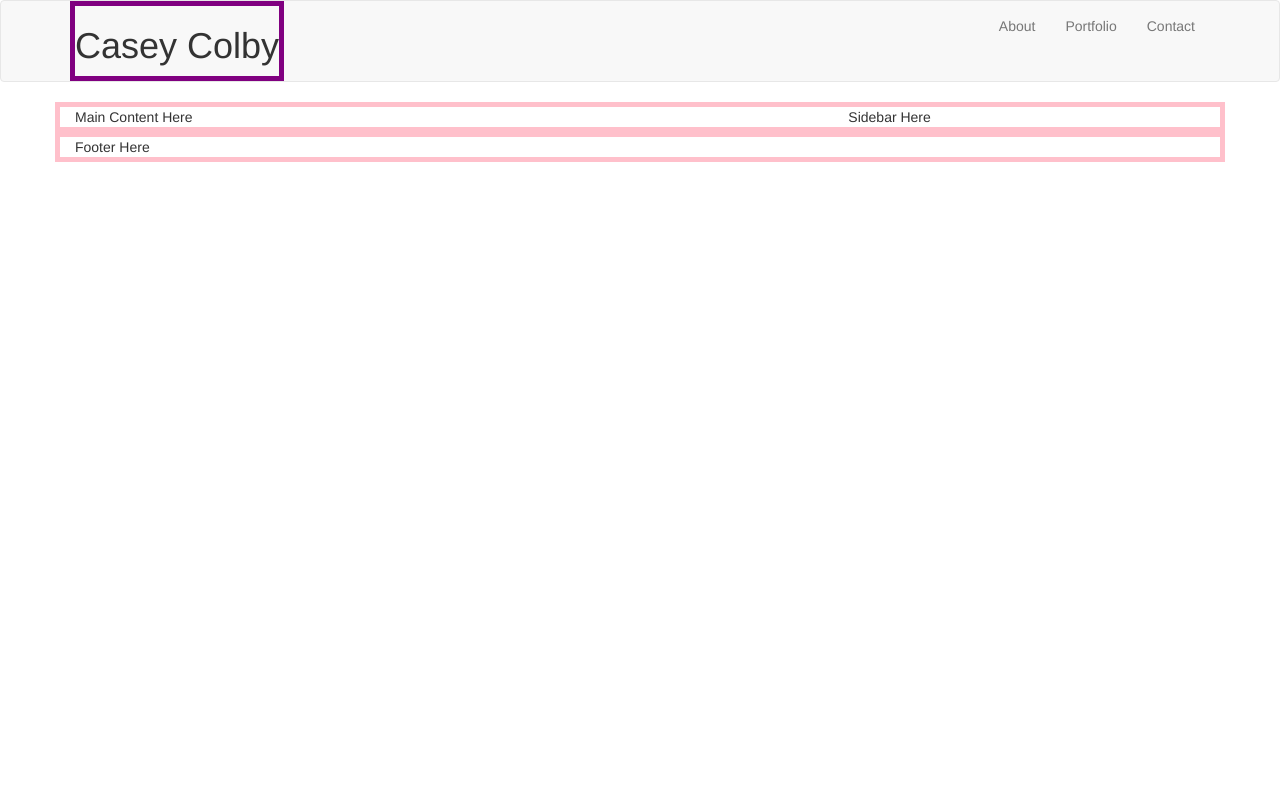
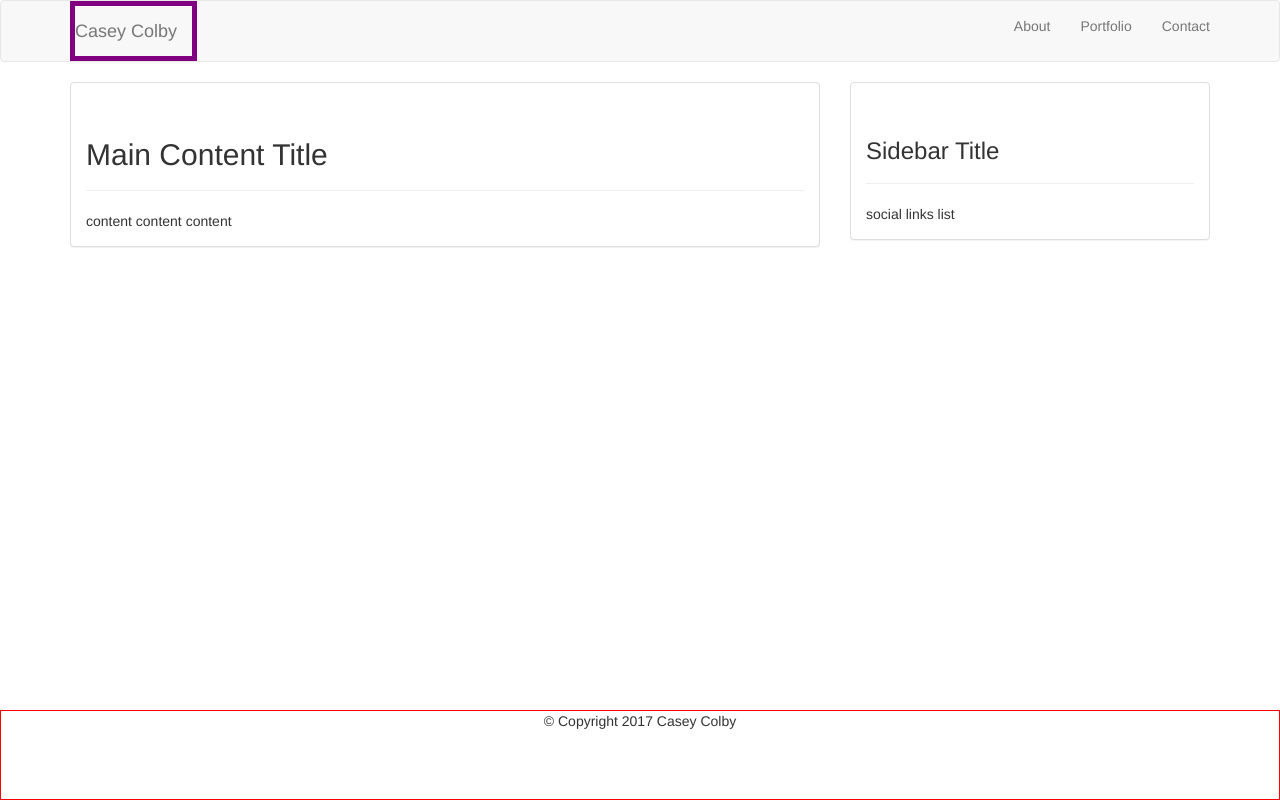
Before and after one commit to cecolby11/Bootstrap-Portfolio, a PHP site: page / in a window 1280 px wide. Run offline with PHP 8.4, Linux system fonts and the light colour scheme.

Commit message:
laying out grid and basic page elements

```diff
--- a/assets/css/style.css
+++ b/assets/css/style.css
@@ -1,7 +1,22 @@
-.row {
-  border: pink thick solid;
-}
+/*page structure*/
 
 .navbar-header {
   border: purple thick solid;
 }
+
+.row {
+
+}
+
+footer {
+  border: red thin solid;
+  width: 100%;
+  height: 90px;
+  position: absolute;
+  bottom: 0;
+  text-align: center;
+}
+
+.page-header {
+
+}
--- a/index.html
+++ b/index.html
@@ -10,36 +10,110 @@
   <link rel="stylesheet" type="text/css" href="assets/css/style.css">
 </head>
 
+
 <body>
-
-  <nav class="navbar navbar-default"> <!-- navbar  -->
+  <!-- navbar  -->
+  <nav class="navbar navbar-default">
     <div class="container">
 
+      <!-- navbar header -->
       <div class="navbar-header">
-        <h1>Casey Colby</h1>
-      </div> <!-- /.navbar header -->
+        <div class="navbar-brand">Casey Colby</div>
+      </div>
+      <!-- /.navbar header -->
 
-      <div class="collapse navbar-collapse" id="bs-example-navbar-collapse-1">
-        <ul class="nav navbar-nav navbar-right">
-          <li><a href="#">About</a></li>
-          <li><a href="Portfolio.html">Portfolio</a></li>
-          <li><a href="Contact.html">Contact</a></li>
-        </ul> <!-- /.navbar-right -->
-      </div> <!-- /.collapse navbar -->
+      <!-- navbar right menu -->
+      <ul class="nav navbar-nav navbar-right">
+        <li><a href="#">About</a></li>
+        <li><a href="portfolio.html">Portfolio</a></li>
+        <li><a href="contact.html">Contact</a></li>
+      </ul>
+      <!-- /.navbar-right -->
 
-    </div> <!-- /.container fluid -->
-  </nav> <!-- /.navbar -->
+    </div>
+    <!-- /.container -->
+  </nav>
+  <!-- /.navbar -->
 
+
+<!--  main grid container -->
   <div class="container">
 
-      <div class="row"> <!-- row 1 -->
-        <div class="col-md-8">Main Content Here</div>
-        <div class="col-md-4">Sidebar Here</div>
-      </div> <!-- /. row 1 -->
-      <div class="row"> <!-- row 2 -->
-        <div class="col-md-12">Footer Here</div>
-      </div> <!-- /. row 2 -->
+    <!-- row 1 -->
+    <div class="row">
 
-  </div> <!-- /. grid container -->
+      <!-- col 1 -->
+      <div class="col-md-8">
+        <!-- make everything in this column styled as a panel/panel content -->
+        <div class="panel panel-default panel-body">
+
+          <div class="row">
+            <div class="col-md-12">
+                <div class="page-header">
+                  <h2>Main Content Title</h2>
+                </div>
+            </div>
+          </div>
+
+          <div class="row">
+            <div class="col-md-12">
+              <!-- panel content -->
+                content content content
+              <!-- /.panel content -->
+            </div>
+          </div>
+
+        </div>
+        <!-- /.panel /.panel-body -->
+      </div>
+      <!-- /.col 1 -->
+
+
+      <!-- col 2 -->
+      <div class="col-md-4">
+        <!-- make everything in this column styled as a panel and panel content -->
+        <div class="panel panel-default panel-body">
+
+          <div class="row">
+            <div class="col-md-12">
+              <div class="page-header">
+                <h3>Sidebar Title</h3>
+              </div>
+            </div>
+          </div>
+
+          <div class="row">
+            <div class="col-md-12">
+              social links list
+            </div>
+          </div>
+
+        </div>
+        <!--  /.panel/.panel-body -->
+      </div>
+      <!-- /.col 2 -->
+
+    </div>
+    <!-- /.row 1 -->
+
+  </div>
+  <!-- /.main grid container -->
+
+
+  <footer>
+    <div class="container">
+      <!-- row 2 -->
+      <div class="row">
+        <div class="col-md-12">
+          <!-- &#169; is character reference for copyright symbol -->
+          &#169; Copyright 2017 Casey Colby
+        </div>
+      </div>
+      <!-- /.row 2 -->
+    </div>
+    <!-- /.container -->
+
+  </footer>
+
 </body>
 </html>
--- a/portfolio.html
+++ b/portfolio.html
@@ -21,9 +21,9 @@
 
       <div class="collapse navbar-collapse" id="bs-example-navbar-collapse-1">
         <ul class="nav navbar-nav navbar-right">
-          <li><a href="About.html">About</a></li>
+          <li><a href="index.html">About</a></li>
           <li><a href="#">Portfolio</a></li>
-          <li><a href="Contact.html">Contact</a></li>
+          <li><a href="contact.html">Contact</a></li>
         </ul> <!-- /.navbar-right -->
       </div> <!-- /.collapse navbar -->
 
```
Also changed, not shown: contact.html (+7 -3 lines).
